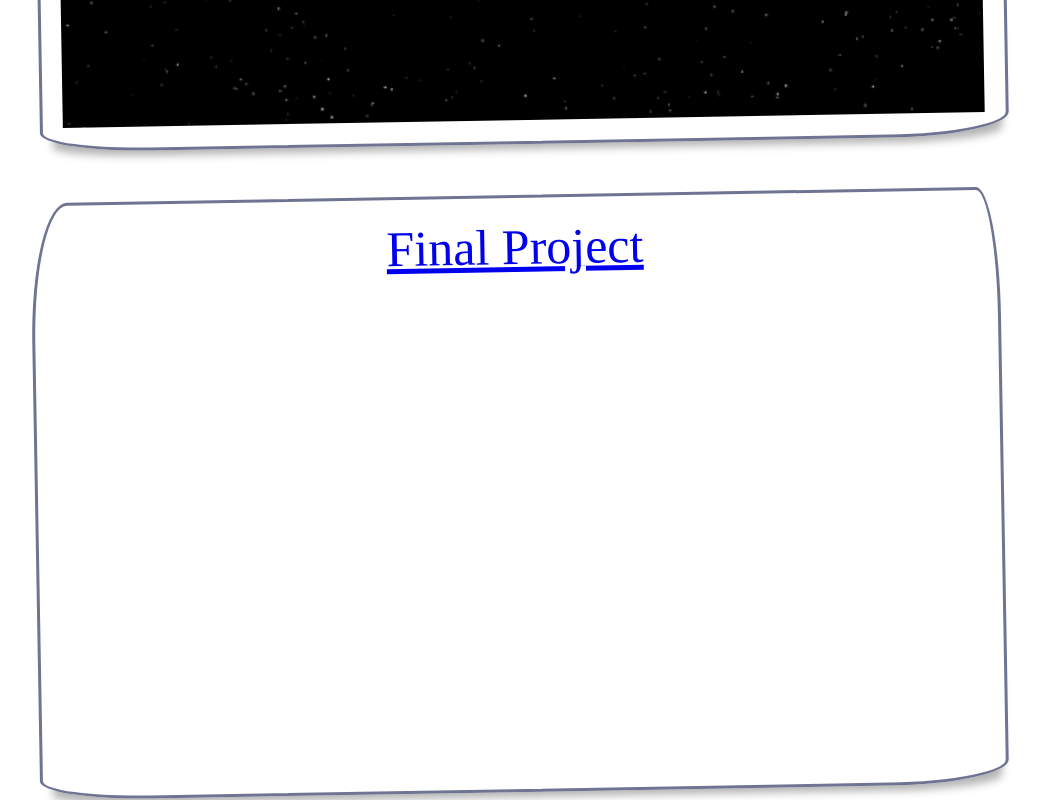
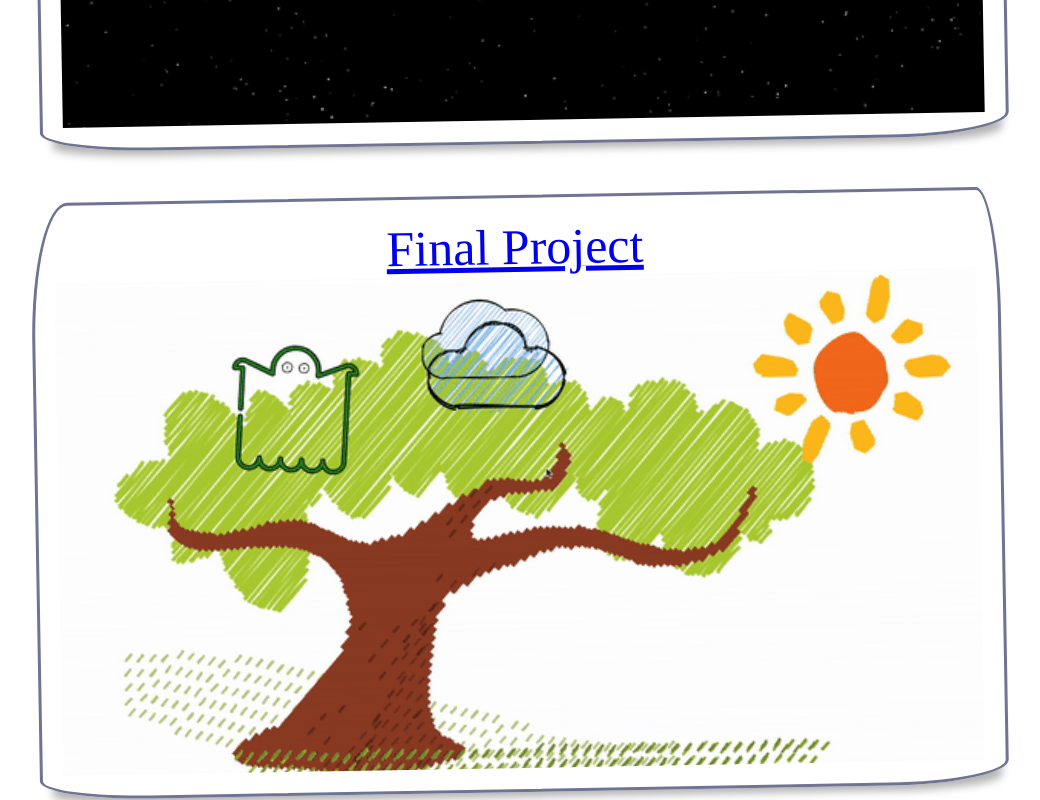
Before and after one commit to zw2375/WebDrawing, a plain HTML site: page index.html in a window 1280 px wide. Shown: the part 4749-5549 px from the top of the page, without its empty margins (221-1261 px from the left). Drawn offline with nearby package versions, Linux system fonts and the light colour scheme; a script that the page names is missing; a web font is replaced by a local one.

Commit message:
Modified Project Images

```diff
--- a/index.html
+++ b/index.html
@@ -82,7 +82,7 @@
 
                     <div class = "eight" id = "eight">
                         <a href="drawingFinal/final_project/final_project.html">Final Project</a>
-                        <div class = "project6img">
+                        <div class = "project8img">
                             <!-- <img id = "onepic" src = "html&css.png"> -->
                         </div>
                     </div>
--- a/style.css
+++ b/style.css
@@ -169,7 +169,7 @@ body{
     flex:1;
     background-size: cover;
     background-repeat: no-repeat;
-    background-image: url("html_canvas.gif");
+    background-image: url("htmI_canvas.gif");
 }
 .seven{
     height:550px;
```
Also changed, not shown: 2 other files.
